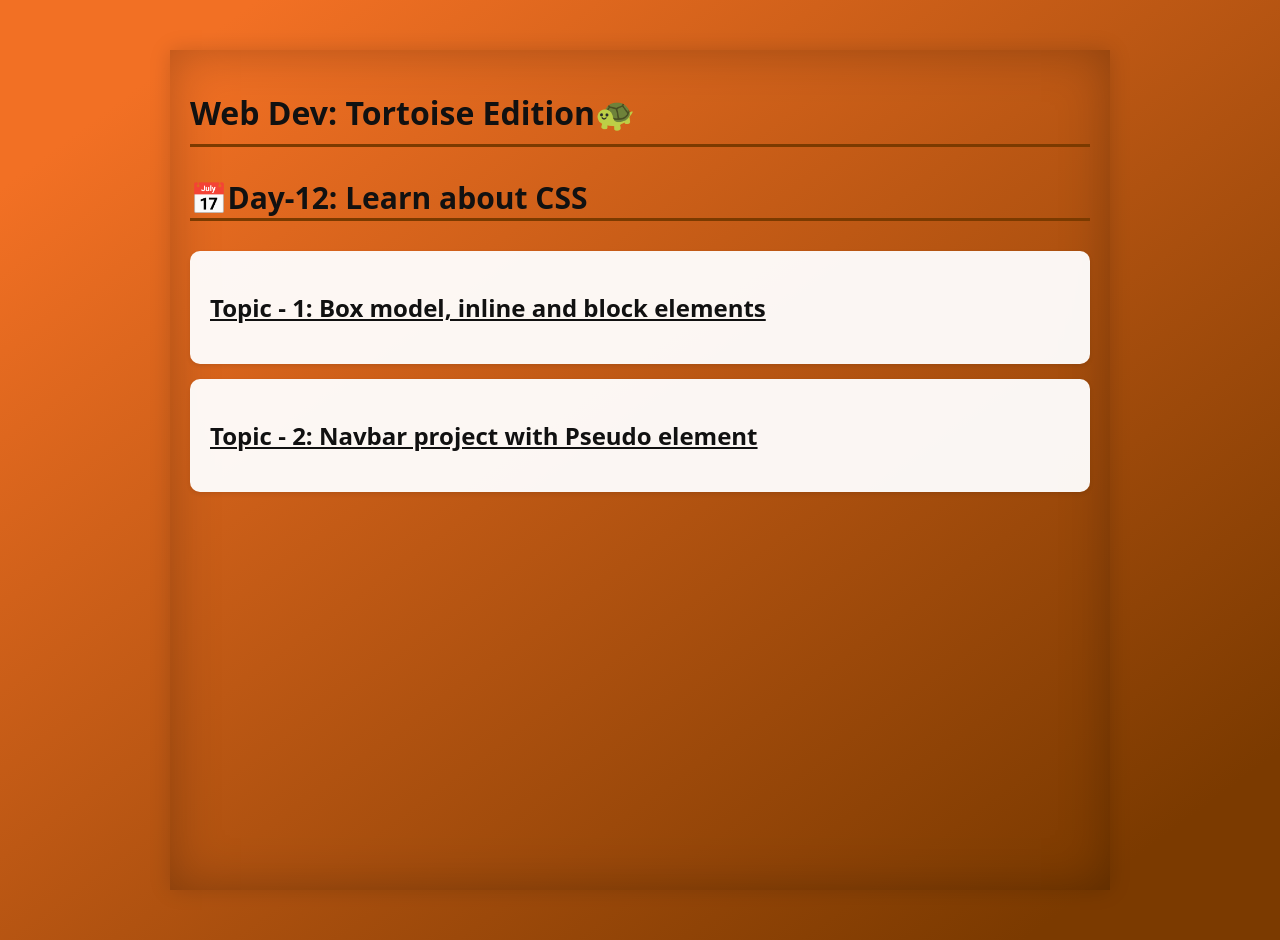
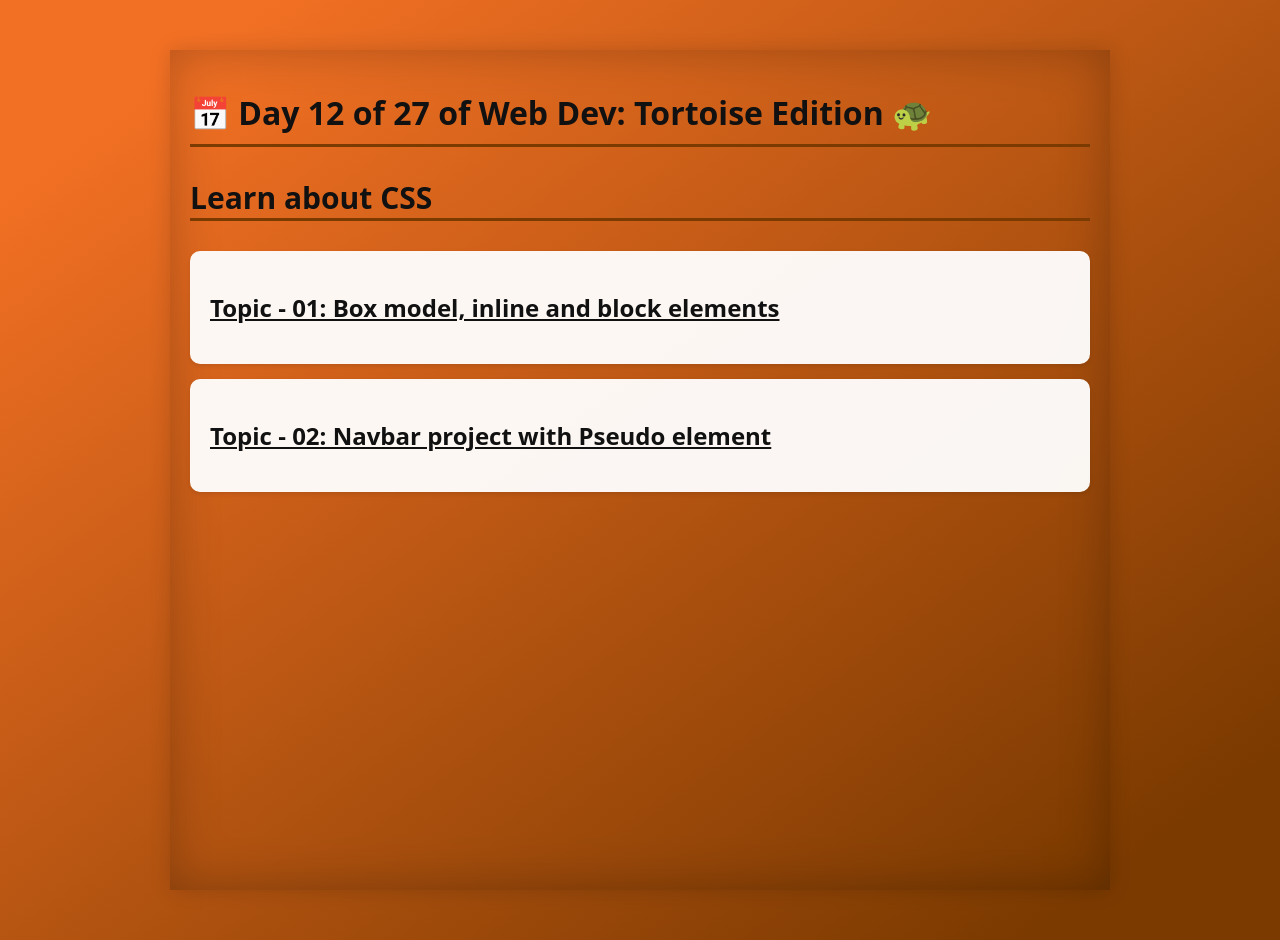
Before and after one commit to haiderarbaz/web-dev-tortoise-edition, a plain HTML site: page day-12/navigation.html in a window 1280 px wide. Drawn offline with Linux system fonts and the light colour scheme; files that its build step writes are made by us from their sources.

Commit message:
Add some changes in navigation.html DAY-12.md

```diff
--- a/day-12/navigation.html
+++ b/day-12/navigation.html
@@ -3,7 +3,6 @@
   <head>
     <meta charset="UTF-8" />
     <meta name="viewport" content="width=device-width, initial-scale=1.0" />
-    <link rel="stylesheet" href="style.css" />
     <title>Main Navigation</title>
     <style>
       body {
@@ -59,19 +58,19 @@
     </style>
   </head>
   <body>
-    <h1>Web Dev: Tortoise Edition🐢</h1>
+    <h1>📅 Day 12 of 27 of Web Dev: Tortoise Edition 🐢</h1>
 
-    <p><strong>📅Day-12: Learn about CSS</strong></p>
+    <p><strong>Learn about CSS</strong></p>
 
     <div class="day-card">
       <a href="./Topic-01_Box-Model-Inline-Block-Elements/box-model.html">
-        <h2>Topic - 1: Box model, inline and block elements</h2>
+        <h2>Topic - 01: Box model, inline and block elements</h2>
       </a>
     </div>
 
     <div class="day-card">
       <a href="./Topic-02_Navbar-Project-With-Psuedo-Element/navbar.html">
-        <h2>Topic - 2: Navbar project with Pseudo element</h2>
+        <h2>Topic - 02: Navbar project with Pseudo element</h2>
       </a>
     </div>
   </body>
```
Also changed, not shown: 1 other file.
